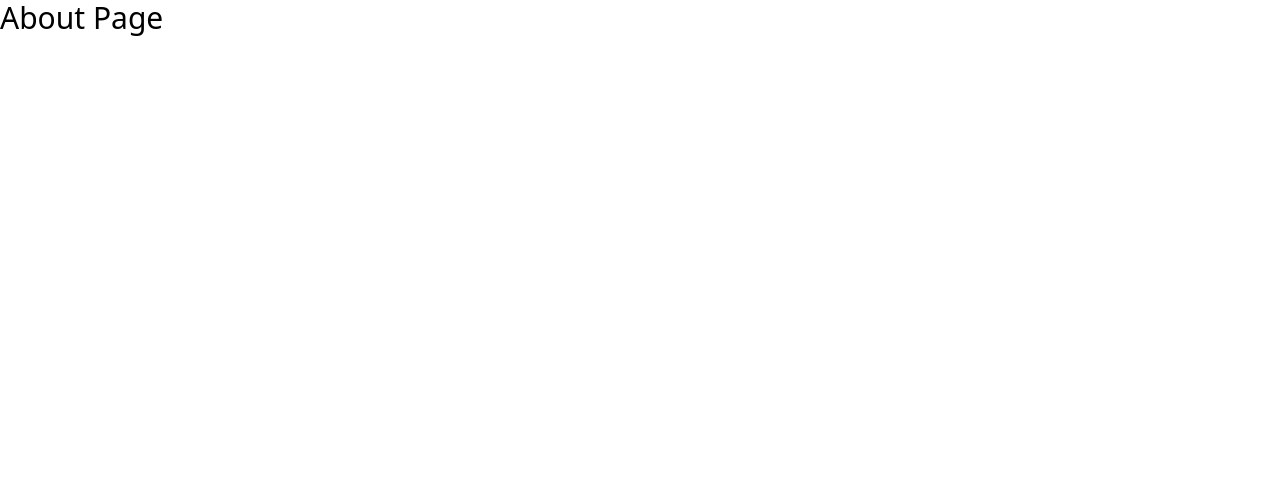
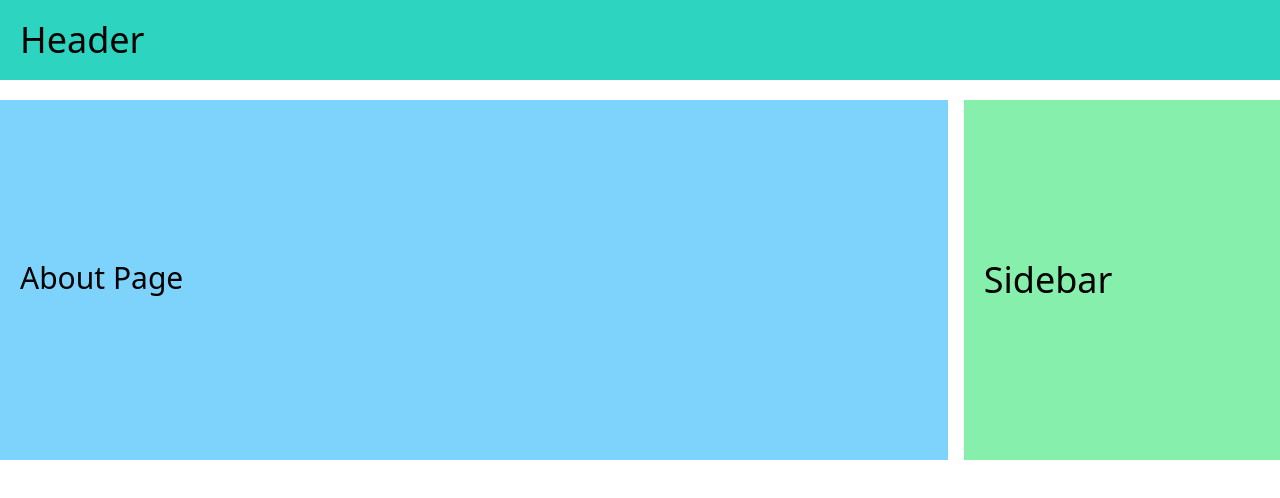
Before and after one commit to LGJ420/study1_front, a React (Create React App) app: page /about in a window 1280 px wide. Shown: the top 498 px of the page. Built offline with nearby package versions, Linux system fonts and the light colour scheme.

Commit message:
2.4 레이아웃 컴포넌트와 children

```diff
--- /dev/null
+++ b/src/layouts/BasicLayout.js
@@ -0,0 +1,29 @@
+const BasicLayout = ({children}) => {
+
+    return (
+        <>
+        <header className="bg-teal-400 p-5">
+            <h1 className="text-2xl md:text-4xl">
+                Header
+            </h1>
+        </header>
+
+        <div className="bg-white my-5 w-full flex flex-col space-y-4 md:flex-row md:space-x-4 md:space-y-0">
+
+        <main className="bg-sky-300 md:w-2/3 lg:w-3/4 px-5 py-40">
+            {children}
+        </main>
+
+        <aside className="bg-green-300 md:w-1/3 lg:w-1/4 px-5 py-40">
+            <h1 className="text-2xl md:text-4xl">
+                Sidebar
+            </h1>
+        </aside>
+
+        </div>
+
+        </>
+    );
+}
+
+export default BasicLayout;
--- a/src/pages/AboutPage.js
+++ b/src/pages/AboutPage.js
@@ -1,7 +1,11 @@
+import BasicLayout from "../layouts/BasicLayout";
+
 const AboutPage = () => {
 
     return (
-        <div className="text-3xl">About Page</div>
+        <BasicLayout>
+            <div className="text-3xl">About Page</div>
+        </BasicLayout>
     )
 }
 
--- a/src/pages/MainPage.js
+++ b/src/pages/MainPage.js
@@ -1,14 +1,11 @@
-import { Link } from "react-router-dom";
+import BasicLayout from "../layouts/BasicLayout";
 
 const MainPage = () => {
 
     return (
-        <div>
-            <div className="flex">
-                <Link to={'/about'}>About</Link>
-            </div>
+        <BasicLayout>
             <div className="text-3xl">Main Page</div>
-        </div>
+        </BasicLayout>
     )
 }
 
```
